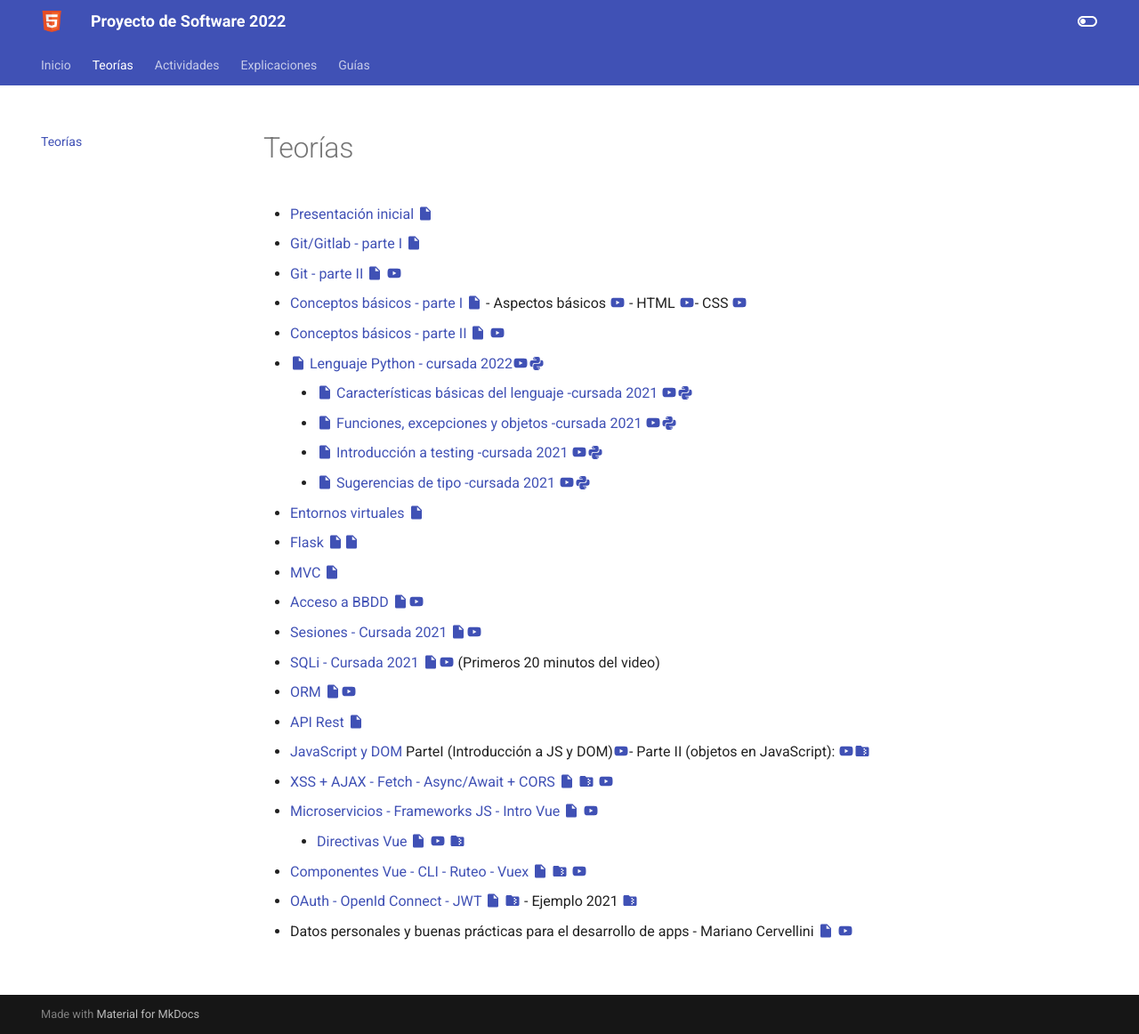
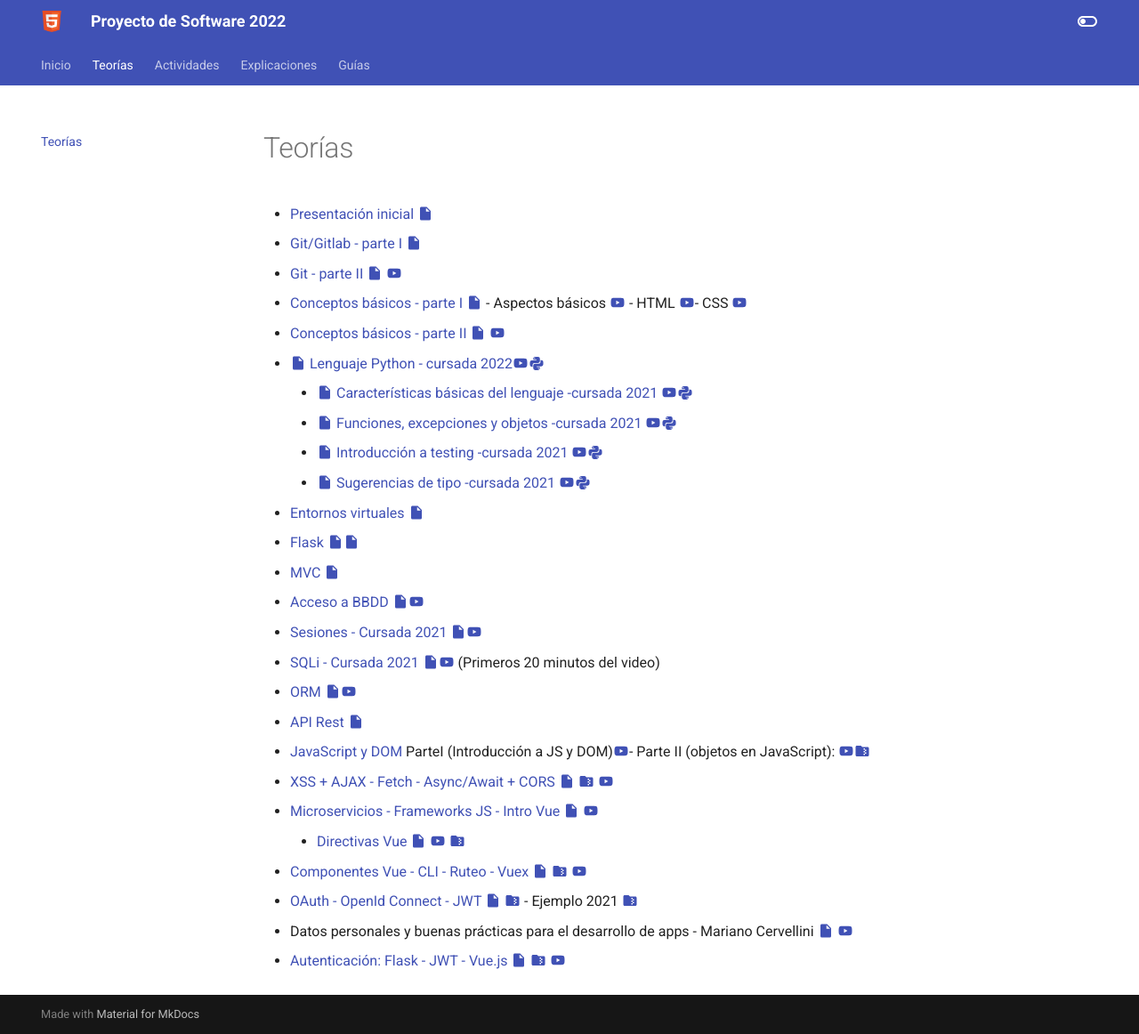
Before and after one commit to Proyecto-de-Software/2022, an MkDocs documentation site: the page built from docs/01_teorias.md, in a window 1280 px wide and 1162 px high. Shown: the whole window at 89% size. Built offline with MkDocs 1.6.1 and Material for MkDocs 9.7.7, drawn with Linux system fonts in a browser that asks for light colours.

Commit message:
Links ejemplo jwt

```diff
--- a/docs/01_teorias.md
+++ b/docs/01_teorias.md
@@ -25,3 +25,4 @@
 - [Componentes Vue - CLI - Ruteo - Vuex](clase9) [:material-file:](clase9.pdf) [:material-folder-zip:](clase9.zip) [:material-youtube:](https://youtu.be/9RE5hVdSsZw)
 - [OAuth - OpenId Connect - JWT](clase10_1) [:material-file:](clase10_1.pdf) [:material-folder-zip:](clase10_1.zip) - Ejemplo 2021 [:material-folder-zip:](clase10_2.zip)
 - Datos personales  y buenas prácticas para el desarrollo de apps - Mariano Cervellini [:material-file:](Datos-Personales_Politica-de-Privacidad_TyC_UNLP-Informatica-2022.pdf) [:material-youtube:](https://youtu.be/DZZax_TIWrw)
+- [Autenticación: Flask - JWT - Vue.js](clase11) [:material-file:](clase11.pdf) [:material-folder-zip:](clase11.zip) [:material-youtube:](https://youtu.be/IXtBfqVLf0w)
```
